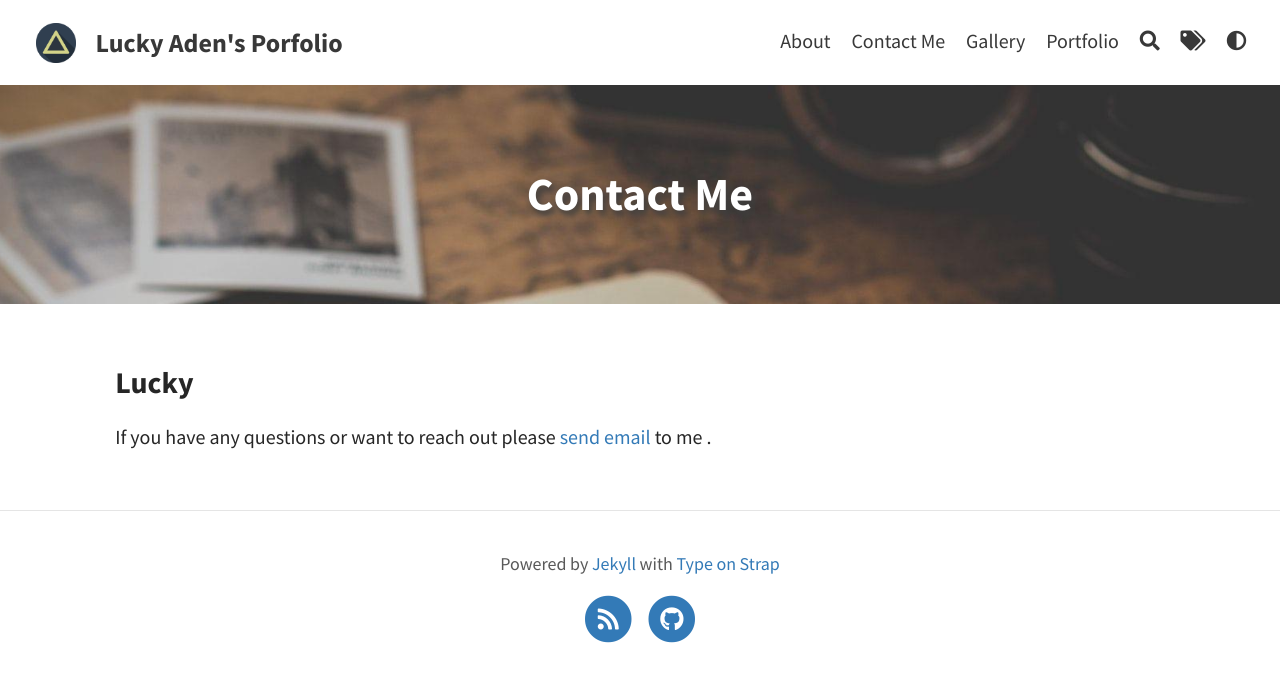
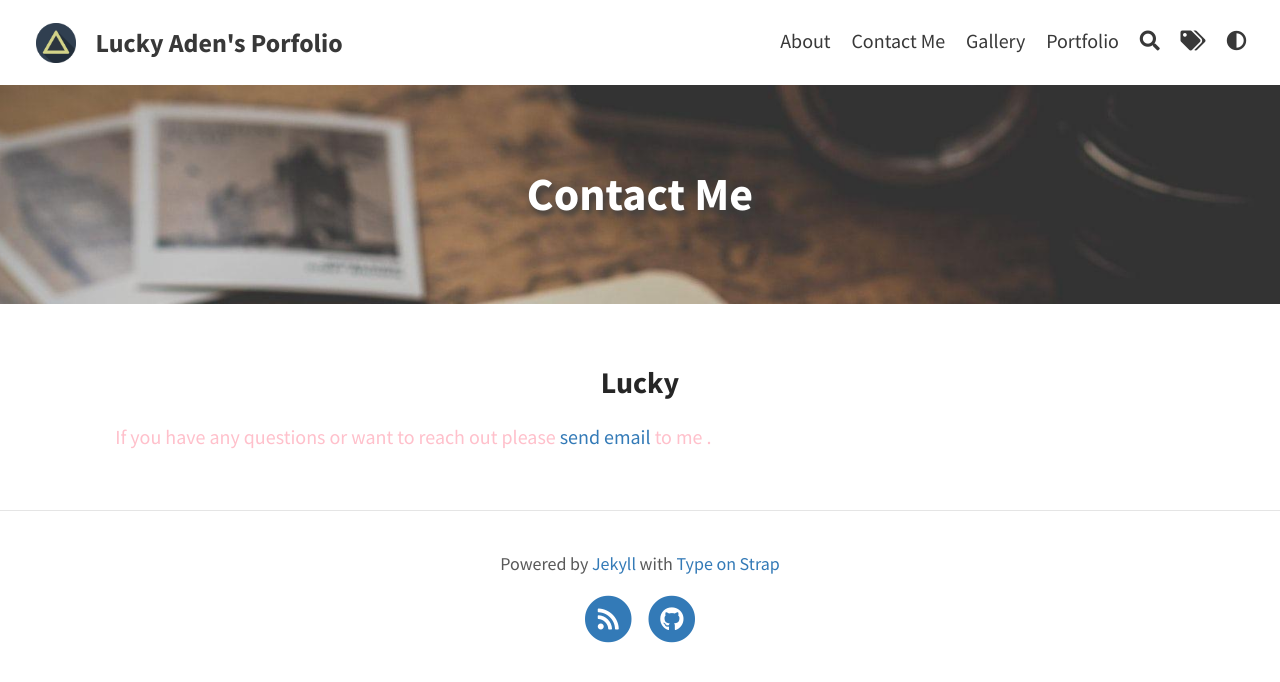
Before and after one commit to Luckyaden/personal_portfolio, a Jekyll site: the page built from pages/contact.md, in a window 1280 px wide. Shown: the top 682 px of the page. Built offline with Jekyll 4.4.1, drawn with Linux system fonts in a browser that asks for light colours.

Commit message:
HTML Styled

```diff
--- a/pages/contact.md
+++ b/pages/contact.md
@@ -7,7 +7,7 @@ categories: jekyll
 feature-img: "/assets/img/pexels/book-glass.jpeg"
 permalink: /:catergories/:date/:year/:month//:title/
 ---
-<h3>{{page.author}}</h3>
+<h3 style="text-align:center;">{{page.author}}</h3>
 
-If you have any questions or want to reach out please
-<a href="mailto:someone@example.com"> send email</a> to me .
+<p style="color:pink;">If you have any questions or want to reach out please
+<a href="mailto:someone@example.com"> send email</a> to me .</p>
```
